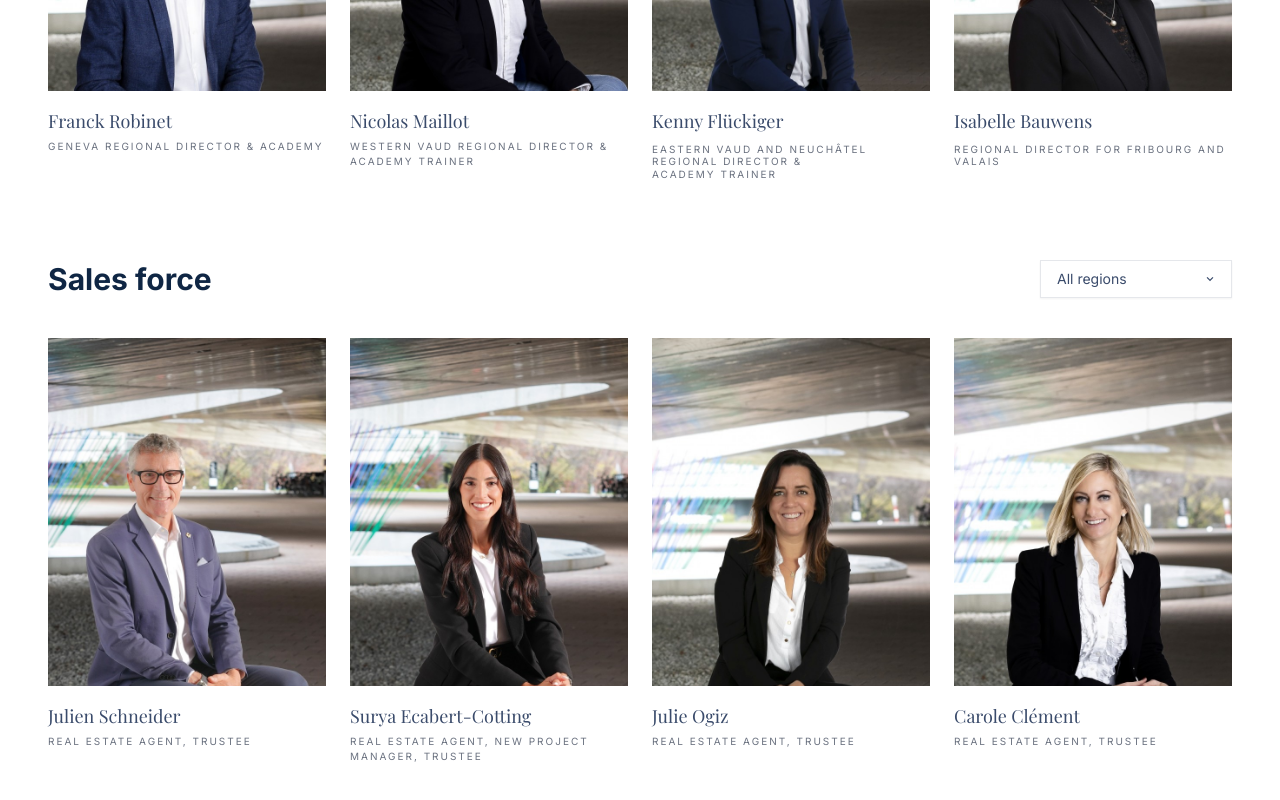
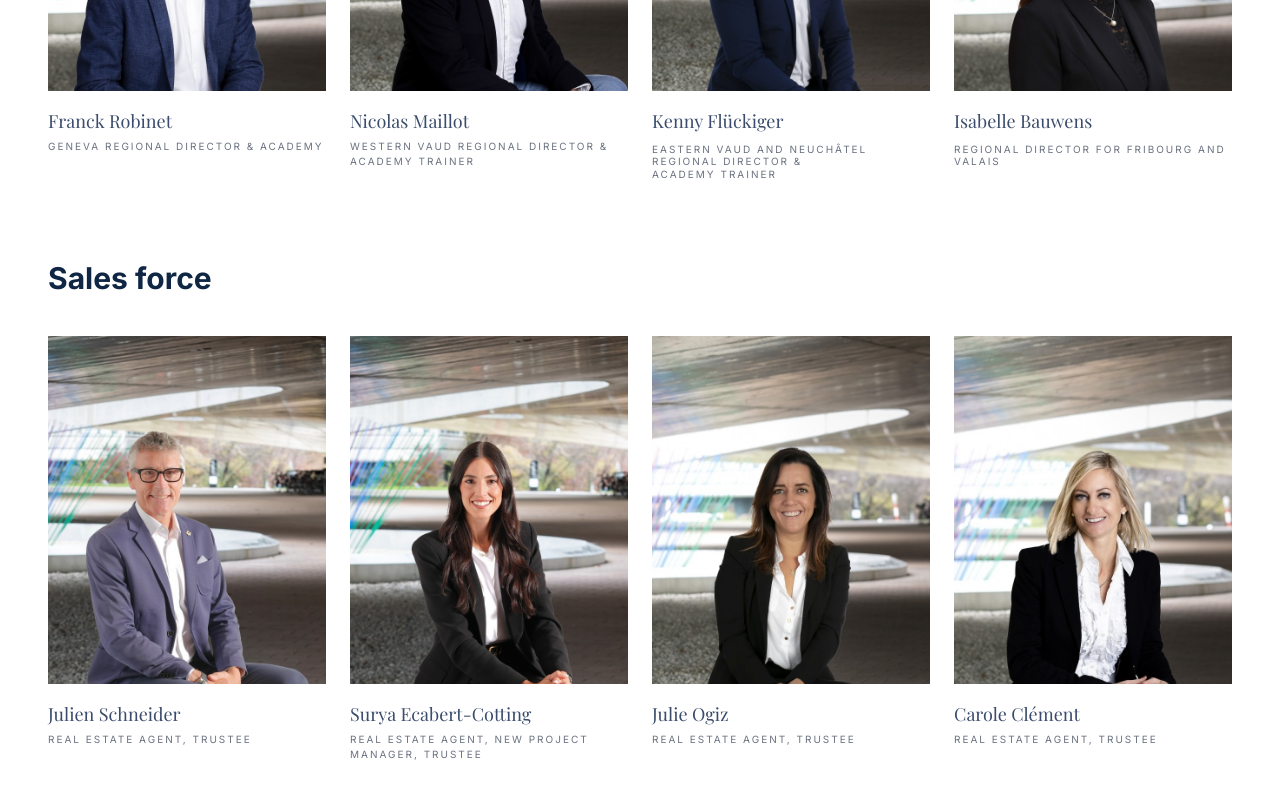
Before and after one commit to Tachfine37/sothebyrealty, a Next.js app: page /our-team in a window 1280 px wide. Shown: the part 1817-2617 px from the top of the page. Built offline with nearby package versions, Linux system fonts and the light colour scheme; no server answers; the database is empty; a web font is replaced by a local one.

Commit message:
fix(team): removed all regions dropdown from sales force section

```diff
--- a/app/our-team/page.tsx
+++ b/app/our-team/page.tsx
@@ -251,19 +251,9 @@ export default function OurTeamPage() {
 
                 {/* Sales Force Section */}
                 <div className="mb-20">
-                    <div className="flex flex-col sm:flex-row sm:items-center justify-between mb-10 gap-4">
-                        <h2 className="text-2xl md:text-3xl font-bold text-[#0F2644] font-sans">
-                            Sales force
-                        </h2>
-                        <div className="relative inline-block w-full sm:w-auto">
-                            <select className="w-full sm:w-48 appearance-none bg-white border border-gray-200 text-[#3A4B6B] py-2 pl-4 pr-10 text-sm focus:outline-none focus:border-[#0F2644] cursor-pointer shadow-sm">
-                                <option>All regions</option>
-                            </select>
-                            <div className="pointer-events-none absolute inset-y-0 right-0 flex items-center px-4 text-[#3A4B6B]">
-                                <svg className="fill-current h-3 w-3" xmlns="http://www.w3.org/2000/svg" viewBox="0 0 20 20"><path d="M9.293 12.95l.707.707L15.657 8l-1.414-1.414L10 10.828 5.757 6.586 4.343 8z" /></svg>
-                            </div>
-                        </div>
-                    </div>
+                    <h2 className="text-2xl md:text-3xl font-bold text-[#0F2644] mb-10 font-sans">
+                        Sales force
+                    </h2>
 
                     {/* Sales Force Grid */}
                     <div className="grid grid-cols-1 sm:grid-cols-2 lg:grid-cols-4 gap-6 gap-y-12">
```
